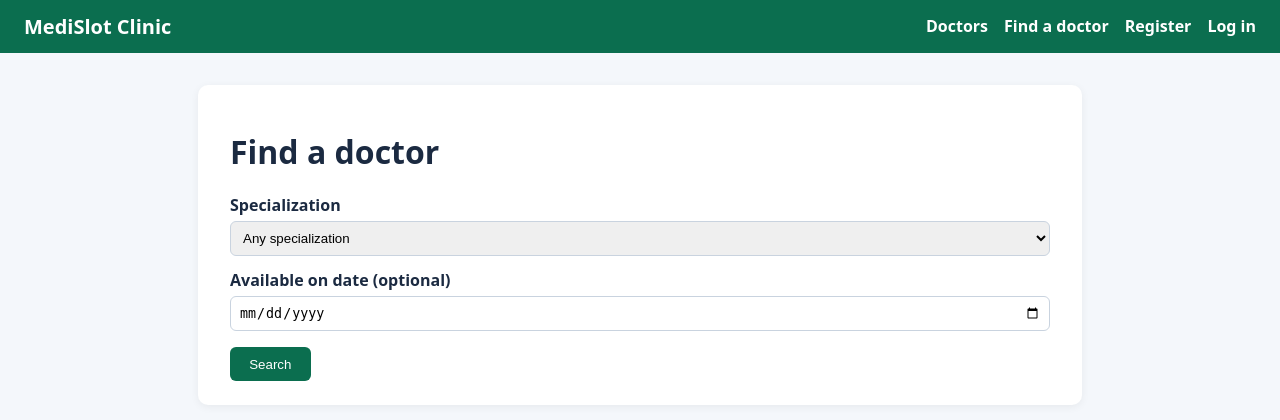
After one commit to hadiajaved/medislot-clinic-booking, a Flask app: page /doctors/search in a window 1280 px wide. The commit adds this page. Shown: the top 420 px of the page. Run offline with Flask 3, Linux system fonts and the light colour scheme.

Commit message:
MSLOT-16 Add doctor search page with tests
New Find a doctor page with specialization and date filters, linked
from the navigation and home page; each result links straight to the
doctor's free slots for the chosen date. Four tests cover the query and
the page.

```diff
--- a/medislot/doctors.py
+++ b/medislot/doctors.py
@@ -105,6 +105,28 @@ def index():
     return render_template("doctors/list.html", doctors=list_doctors())
 
 
+@bp.route("/search")
+def search():
+    specialization = request.args.get("specialization", "")
+    on_date = request.args.get("date", "")
+    searched = "specialization" in request.args or "date" in request.args
+    results = []
+    if searched:
+        try:
+            results = search_doctors(specialization or None, on_date or None)
+        except ValueError:
+            flash("Enter the date as YYYY-MM-DD.")
+            on_date = ""
+    return render_template(
+        "doctors/search.html",
+        doctors=results,
+        searched=searched,
+        specialization=specialization,
+        on_date=on_date,
+        specializations=SPECIALIZATIONS,
+    )
+
+
 @bp.route("/add", methods=("GET", "POST"))
 @role_required("admin")
 def add():
--- a/medislot/templates/base.html
+++ b/medislot/templates/base.html
@@ -24,6 +24,7 @@
     <a class="brand" href="{{ url_for('index') }}">MediSlot Clinic</a>
     <nav>
       <a href="{{ url_for('doctors.index') }}">Doctors</a>
+      <a href="{{ url_for('doctors.search') }}">Find a doctor</a>
       {% if g.user %}
         <span>Hi, {{ g.user['full_name'] }}</span>
         <a href="{{ url_for('auth.logout') }}">Log out</a>
--- /dev/null
+++ b/medislot/templates/doctors/search.html
@@ -0,0 +1,36 @@
+{% extends "base.html" %}
+{% block title %}Find a doctor{% endblock %}
+{% block content %}
+  <h1>Find a doctor</h1>
+  <form method="get">
+    <label for="specialization">Specialization</label>
+    <select name="specialization" id="specialization">
+      <option value="">Any specialization</option>
+      {% for s in specializations %}
+        <option value="{{ s }}" {% if s == specialization %}selected{% endif %}>{{ s }}</option>
+      {% endfor %}
+    </select>
+    <label for="date">Available on date (optional)</label>
+    <input type="date" name="date" id="date" value="{{ on_date }}">
+    <button type="submit">Search</button>
+  </form>
+
+  {% if searched %}
+    <h2>{{ doctors|length }} doctor(s) found</h2>
+    <table>
+      <thead><tr><th>Name</th><th>Specialization</th><th>Fee (Rs)</th><th></th></tr></thead>
+      <tbody>
+      {% for d in doctors %}
+        <tr>
+          <td>{{ d['full_name'] }}</td>
+          <td>{{ d['specialization'] }}</td>
+          <td>{{ d['consultation_fee'] }}</td>
+          <td><a href="{{ url_for('schedule.slots', doctor_id=d['id'], date=on_date) }}">View free slots</a></td>
+        </tr>
+      {% else %}
+        <tr><td colspan="4">No doctor matches your search. Try another date or specialization.</td></tr>
+      {% endfor %}
+      </tbody>
+    </table>
+  {% endif %}
+{% endblock %}
--- a/medislot/templates/index.html
+++ b/medislot/templates/index.html
@@ -3,6 +3,7 @@
 {% block content %}
   <h1>Welcome to MediSlot</h1>
   <p>Book clinic appointments online, receive a token number and skip the queue.</p>
+  <a class="btn" href="{{ url_for('doctors.search') }}">Find a doctor</a>
   {% if not g.user %}
     <a class="btn" href="{{ url_for('auth.register') }}">Create a patient account</a>
   {% endif %}
```
Also changed, not shown: tests/test_search.py (+15 -0 lines).
